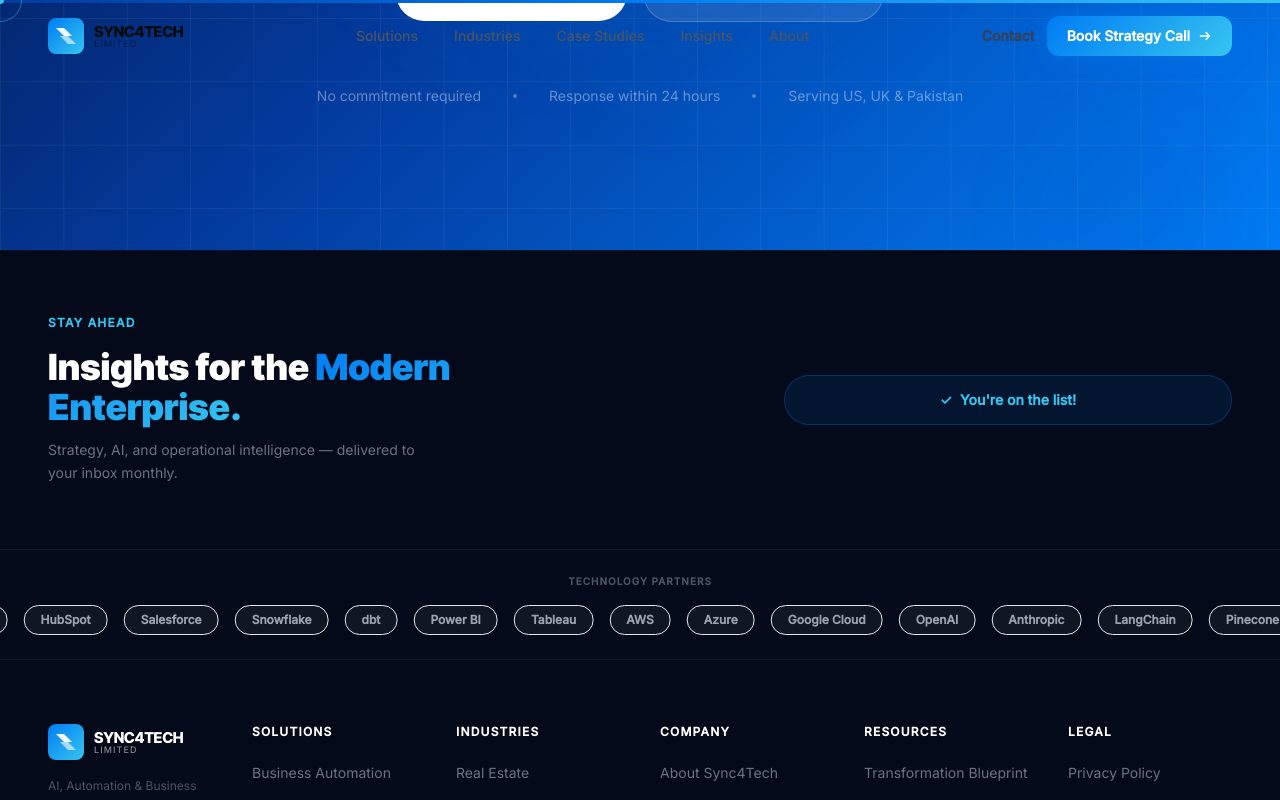
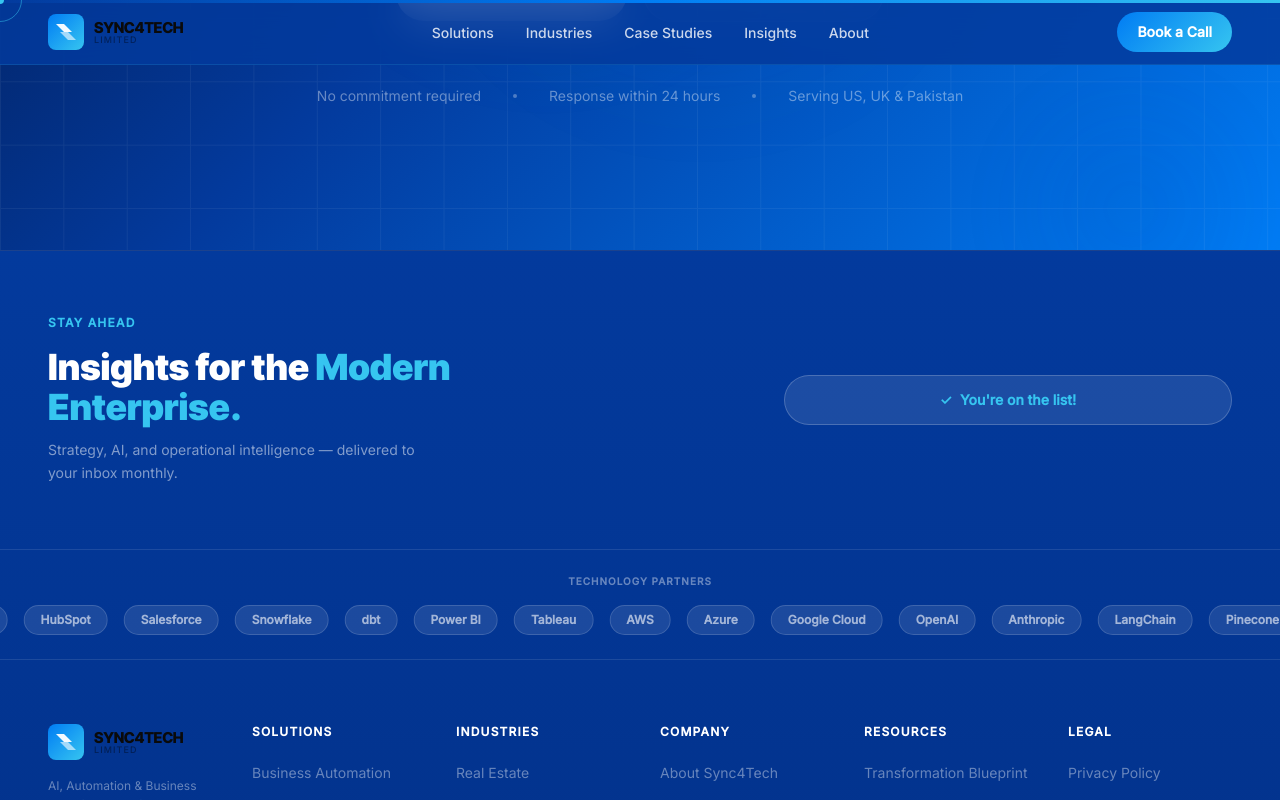
Before and after one commit to Ateeqasif/Sync4Tech-2.0, a Next.js app: page / in a window 1280 px wide. Both pictures are taken after typing "name@example.com" into the empty fields and a click on the button "Subscribe". Shown: the part 11525-12325 px from the top of the page. Before the commit the page ends 12000 px from the top, so only its background shows below. After the commit the page ends 12000 px from the top, so only its background shows below. Built offline with nearby package versions, Linux system fonts and the light colour scheme.

Commit message:
style: replace all black backgrounds with brand blue shades across sections, nav, footer

```diff
--- a/src/app/globals.css
+++ b/src/app/globals.css
@@ -17,7 +17,7 @@
 body {
   font-family: var(--font-inter), system-ui, sans-serif;
   -webkit-font-smoothing: antialiased;
-  background: #000;
+  background: #ffffff;
   color: #fff;
   overflow-x: hidden;
 }
@@ -41,10 +41,10 @@
 
 /* Glass nav */
 .glass-nav {
-  background: rgba(0, 0, 0, 0.7);
+  background: rgba(3, 58, 157, 0.85);
   backdrop-filter: blur(20px);
   -webkit-backdrop-filter: blur(20px);
-  border-bottom: 1px solid rgba(255, 255, 255, 0.06);
+  border-bottom: 1px solid rgba(54, 197, 240, 0.15);
 }
 
 /* Layout */
--- a/src/components/Footer.tsx
+++ b/src/components/Footer.tsx
@@ -38,22 +38,22 @@
   }
 
   return (
-    <footer className="bg-[#050a1a] border-t border-white/5">
+    <footer style={{ background: 'linear-gradient(180deg, #033a9d 0%, #022d80 100%)' }} className="border-t border-white/10">
       {/* Top statement band */}
-      <div className="border-b border-white/5">
+      <div className="border-b border-white/10">
         <div className="section-container py-16 flex flex-col lg:flex-row items-start lg:items-center justify-between gap-10">
           <div className="max-w-xl">
             <p className="text-xs text-[#36c5f0] font-semibold tracking-widest uppercase mb-4">Stay Ahead</p>
             <h3 className="font-inter-tight font-black text-white text-3xl md:text-4xl leading-tight">
-              Insights for the <span className="gradient-text">Modern Enterprise.</span>
+              Insights for the <span style={{ color: '#36c5f0' }}>Modern Enterprise.</span>
             </h3>
-            <p className="text-gray-500 mt-3 text-sm leading-relaxed max-w-sm">
+            <p className="text-white/50 mt-3 text-sm leading-relaxed max-w-sm">
               Strategy, AI, and operational intelligence — delivered to your inbox monthly.
             </p>
           </div>
           <form onSubmit={handleSubmit} className="flex flex-col sm:flex-row gap-3 w-full max-w-md">
             {submitted ? (
-              <div className="flex-1 flex items-center justify-center gap-2 bg-[#007cf4]/10 border border-[#007cf4]/30 rounded-full px-6 py-3.5 text-[#36c5f0] text-sm font-semibold">
+              <div className="flex-1 flex items-center justify-center gap-2 bg-white/10 border border-white/20 rounded-full px-6 py-3.5 text-[#36c5f0] text-sm font-semibold">
                 <span>✓</span> You&apos;re on the list!
               </div>
             ) : (
@@ -63,11 +63,12 @@
                   value={email}
                   onChange={e => setEmail(e.target.value)}
                   placeholder="Enter your work email"
-                  className="flex-1 bg-white/5 border border-white/10 rounded-full px-5 py-3.5 text-white text-sm placeholder-gray-600 focus:outline-none focus:border-[#007cf4]/50 transition-colors"
+                  className="flex-1 bg-white/10 border border-white/15 rounded-full px-5 py-3.5 text-white text-sm placeholder-white/30 focus:outline-none focus:border-[#36c5f0]/60 transition-colors"
                 />
                 <button
                   type="submit"
-                  className="bg-[#007cf4] hover:bg-[#36c5f0] text-white font-semibold text-sm px-6 py-3.5 rounded-full transition-colors whitespace-nowrap"
+                  className="text-[#033a9d] font-semibold text-sm px-6 py-3.5 rounded-full transition-colors whitespace-nowrap"
+                  style={{ background: 'linear-gradient(135deg, #36c5f0 0%, #007cf4 100%)' }}
                 >
                   Subscribe
                 </button>
@@ -78,12 +79,12 @@
       </div>
 
       {/* Tech partner marquee */}
-      <div className="border-b border-white/5 py-6 overflow-hidden">
-        <p className="text-center text-[10px] text-gray-600 font-semibold uppercase tracking-widest mb-4">Technology Partners</p>
+      <div className="border-b border-white/10 py-6 overflow-hidden">
+        <p className="text-center text-[10px] text-white/40 font-semibold uppercase tracking-widest mb-4">Technology Partners</p>
         <div className="relative">
           <div className="flex gap-4 animate-marquee whitespace-nowrap">
             {[...techStack, ...techStack].map((t, i) => (
-              <span key={i} className="inline-flex items-center gap-1.5 bg-white/5 border border-white/8 rounded-full px-4 py-1.5 text-xs font-semibold text-gray-400 hover:text-[#36c5f0] hover:border-[#36c5f0]/30 transition-colors cursor-default shrink-0">
+              <span key={i} className="inline-flex items-center bg-white/10 border border-white/15 rounded-full px-4 py-1.5 text-xs font-semibold text-white/60 hover:text-[#36c5f0] hover:border-[#36c5f0]/40 transition-colors cursor-default shrink-0">
                 {t}
               </span>
             ))}
@@ -94,85 +95,50 @@
       {/* Main link grid */}
       <div className="section-container py-16">
         <div className="grid grid-cols-2 md:grid-cols-3 lg:grid-cols-6 gap-10">
-          {/* Brand col */}
           <div className="col-span-2 md:col-span-3 lg:col-span-1">
-            <Logo variant="full" theme="dark" />
-            <p className="text-gray-600 text-xs leading-relaxed mt-4 mb-6 max-w-[200px]">
+            <Logo variant="full" theme="light" />
+            <p className="text-white/40 text-xs leading-relaxed mt-4 mb-6 max-w-[200px]">
               AI, Automation & Business Transformation for ambitious organizations.
             </p>
             <div className="flex gap-2">
               {['in', 'X', 'yt'].map(s => (
-                <a key={s} href="#" className="w-8 h-8 rounded-full border border-white/10 flex items-center justify-center text-gray-600 hover:text-white hover:border-white/30 transition-colors text-[10px] font-bold">
+                <a key={s} href="#" className="w-8 h-8 rounded-full border border-white/20 flex items-center justify-center text-white/40 hover:text-white hover:border-white/50 transition-colors text-[10px] font-bold">
                   {s}
                 </a>
               ))}
             </div>
           </div>
 
-          <div>
-            <h4 className="text-white text-xs font-semibold uppercase tracking-widest mb-5">Solutions</h4>
-            <ul className="flex flex-col gap-2.5">
-              {solutions.map(l => (
-                <li key={l}><a href="#" className="text-gray-500 text-sm hover:text-white transition-colors">{l}</a></li>
-              ))}
-            </ul>
-          </div>
-
-          <div>
-            <h4 className="text-white text-xs font-semibold uppercase tracking-widest mb-5">Industries</h4>
-            <ul className="flex flex-col gap-2.5">
-              {industries.map(l => (
-                <li key={l}><a href="#" className="text-gray-500 text-sm hover:text-white transition-colors">{l}</a></li>
-              ))}
-            </ul>
-          </div>
-
-          <div>
-            <h4 className="text-white text-xs font-semibold uppercase tracking-widest mb-5">Company</h4>
-            <ul className="flex flex-col gap-2.5">
-              {company.map(l => (
-                <li key={l}><a href="#" className="text-gray-500 text-sm hover:text-white transition-colors">{l}</a></li>
-              ))}
-            </ul>
-          </div>
-
-          <div>
-            <h4 className="text-white text-xs font-semibold uppercase tracking-widest mb-5">Resources</h4>
-            <ul className="flex flex-col gap-2.5">
-              {resources.map(l => (
-                <li key={l}><a href="#" className="text-gray-500 text-sm hover:text-white transition-colors">{l}</a></li>
-              ))}
-            </ul>
-          </div>
-
-          <div>
-            <h4 className="text-white text-xs font-semibold uppercase tracking-widest mb-5">Legal</h4>
-            <ul className="flex flex-col gap-2.5">
-              {legal.map(l => (
-                <li key={l}><a href="#" className="text-gray-500 text-sm hover:text-white transition-colors">{l}</a></li>
-              ))}
-            </ul>
-          </div>
+          {[['Solutions', solutions], ['Industries', industries], ['Company', company], ['Resources', resources], ['Legal', legal]].map(([title, links]) => (
+            <div key={title as string}>
+              <h4 className="text-white text-xs font-semibold uppercase tracking-widest mb-5">{title as string}</h4>
+              <ul className="flex flex-col gap-2.5">
+                {(links as string[]).map(l => (
+                  <li key={l}><a href="#" className="text-white/40 text-sm hover:text-white transition-colors">{l}</a></li>
+                ))}
+              </ul>
+            </div>
+          ))}
         </div>
       </div>
 
       {/* Certifications + Locations */}
-      <div className="border-t border-white/5">
+      <div className="border-t border-white/10">
         <div className="section-container py-10">
           <div className="flex flex-wrap gap-3 justify-center mb-10">
             {certs.map(c => (
-              <div key={c.label} className="flex items-center gap-2 bg-white/5 border border-white/8 rounded-full px-4 py-2">
+              <div key={c.label} className="flex items-center gap-2 bg-white/10 border border-white/15 rounded-full px-4 py-2">
                 <span className="text-sm">{c.icon}</span>
-                <span className="text-xs font-semibold text-gray-300">{c.label}</span>
+                <span className="text-xs font-semibold text-white/70">{c.label}</span>
               </div>
             ))}
           </div>
           <div className="grid grid-cols-1 sm:grid-cols-3 gap-4 max-w-xl mx-auto">
             {locations.map(loc => (
-              <div key={loc.city} className="bg-white/3 border border-white/8 rounded-xl p-4 text-center">
+              <div key={loc.city} className="bg-white/10 border border-white/15 rounded-xl p-4 text-center">
                 <div className="text-3xl mb-2">{loc.flag}</div>
                 <div className="text-white font-semibold text-sm">{loc.city}</div>
-                <div className="text-gray-600 text-xs mt-0.5">{loc.detail}</div>
+                <div className="text-white/40 text-xs mt-0.5">{loc.detail}</div>
               </div>
             ))}
           </div>
@@ -180,15 +146,15 @@
       </div>
 
       {/* Bottom bar */}
-      <div className="border-t border-white/5">
+      <div className="border-t border-white/10">
         <div className="section-container py-6 flex flex-col sm:flex-row items-center justify-between gap-4">
-          <p className="text-gray-700 text-xs">
+          <p className="text-white/30 text-xs">
             © {new Date().getFullYear()} Sync4Tech Limited. All rights reserved.
           </p>
           <div className="flex items-center gap-6">
-            <a href="#" className="text-gray-700 text-xs hover:text-gray-400 transition-colors">Privacy</a>
-            <a href="#" className="text-gray-700 text-xs hover:text-gray-400 transition-colors">Terms</a>
-            <a href="#" className="text-gray-700 text-xs hover:text-gray-400 transition-colors">Cookies</a>
+            <a href="#" className="text-white/30 text-xs hover:text-white/70 transition-colors">Privacy</a>
+            <a href="#" className="text-white/30 text-xs hover:text-white/70 transition-colors">Terms</a>
+            <a href="#" className="text-white/30 text-xs hover:text-white/70 transition-colors">Cookies</a>
           </div>
         </div>
       </div>
--- a/src/components/Navigation.tsx
+++ b/src/components/Navigation.tsx
@@ -1,6 +1,6 @@
 'use client'
 
-import { useState, useEffect } from 'react'
+import { useState, useCallback, useRef } from 'react'
 import { motion, AnimatePresence } from 'framer-motion'
 import Logo from './Logo'
 
@@ -9,116 +9,96 @@
   { label: 'Industries', href: '#industries' },
   { label: 'Case Studies', href: '#case-studies' },
   { label: 'Insights', href: '#insights' },
-  { label: 'About', href: '#about' },
+  { label: 'About', href: '#why' },
 ]
 
 export default function Navigation() {
-  const [scrolled, setScrolled] = useState(false)
-  const [menuOpen, setMenuOpen] = useState(false)
-
-  useEffect(() => {
-    const handleScroll = () => setScrolled(window.scrollY > 30)
-    window.addEventListener('scroll', handleScroll, { passive: true })
-    return () => window.removeEventListener('scroll', handleScroll)
-  }, [])
+  const [mobileOpen, setMobileOpen] = useState(false)
 
   return (
-    <>
-      <motion.nav
-        className={`fixed top-0 left-0 right-0 z-50 transition-all duration-500 ${
-          scrolled ? 'glass-nav' : 'bg-transparent'
-        }`}
-        initial={{ y: -100, opacity: 0 }}
-        animate={{ y: 0, opacity: 1 }}
-        transition={{ duration: 0.7, ease: [0.22, 1, 0.36, 1] }}
-      >
-        <div className="section-container">
-          <div className="flex items-center justify-between h-[72px]">
-            <a href="#" aria-label="Sync4Tech Home">
-              <Logo theme={scrolled ? 'light' : 'light'} />
-            </a>
+    <header className="fixed top-0 left-0 right-0 z-50 glass-nav">
+      <div className="section-container">
+        <nav className="flex items-center justify-between h-16">
+          <Logo variant="full" theme="light" />
 
-            <div className="hidden lg:flex items-center gap-1">
-              {navLinks.map((link) => (
+          {/* Desktop links */}
+          <ul className="hidden md:flex items-center gap-8">
+            {navLinks.map((link, i) => (
+              <motion.li
+                key={link.label}
+                initial={{ opacity: 0, y: -8 }}
+                animate={{ opacity: 1, y: 0 }}
+                transition={{ duration: 0.4, delay: 0.1 + i * 0.07 }}
+              >
+                <a
+                  href={link.href}
+                  className="text-white/80 hover:text-white text-sm font-medium transition-colors duration-200"
+                >
+                  {link.label}
+                </a>
+              </motion.li>
+            ))}
+          </ul>
+
+          {/* CTA */}
+          <motion.a
+            href="#contact"
+            className="hidden md:inline-flex items-center gap-2 px-5 py-2.5 rounded-full text-sm font-semibold text-white transition-all duration-300"
+            style={{ background: 'linear-gradient(135deg, #007cf4 0%, #36c5f0 100%)' }}
+            initial={{ opacity: 0 }}
+            animate={{ opacity: 1 }}
+            transition={{ duration: 0.5, delay: 0.5 }}
+            whileHover={{ scale: 1.03 }}
+          >
+            Book a Call
+          </motion.a>
+
+          {/* Mobile toggle */}
+          <button
+            className="md:hidden w-8 h-8 flex flex-col items-center justify-center gap-1.5"
+            onClick={() => setMobileOpen(o => !o)}
+          >
+            <span className={`w-5 h-0.5 bg-white transition-all duration-300 ${mobileOpen ? 'rotate-45 translate-y-2' : ''}`} />
+            <span className={`w-5 h-0.5 bg-white transition-all duration-300 ${mobileOpen ? 'opacity-0' : ''}`} />
+            <span className={`w-5 h-0.5 bg-white transition-all duration-300 ${mobileOpen ? '-rotate-45 -translate-y-2' : ''}`} />
+          </button>
+        </nav>
+      </div>
+
+      {/* Mobile menu */}
+      <AnimatePresence>
+        {mobileOpen && (
+          <motion.div
+            initial={{ opacity: 0, height: 0 }}
+            animate={{ opacity: 1, height: 'auto' }}
+            exit={{ opacity: 0, height: 0 }}
+            transition={{ duration: 0.3, ease: [0.22, 1, 0.36, 1] }}
+            className="md:hidden overflow-hidden border-t border-white/10"
+            style={{ background: 'rgba(3, 58, 157, 0.97)' }}
+          >
+            <div className="section-container py-6 flex flex-col gap-4">
+              {navLinks.map(link => (
                 <a
                   key={link.label}
                   href={link.href}
-                  className="px-4 py-2 text-sm font-medium text-gray-600 hover:text-brand-navy rounded-lg hover:bg-brand-blue/5 transition-all duration-200"
+                  className="text-white/80 hover:text-white text-base font-medium transition-colors py-1"
+                  onClick={() => setMobileOpen(false)}
                 >
                   {link.label}
                 </a>
               ))}
-            </div>
-
-            <div className="hidden lg:flex items-center gap-3">
-              <a href="#contact" className="text-sm font-semibold text-gray-700 hover:text-brand-navy transition-colors">
-                Contact
-              </a>
               <a
                 href="#contact"
-                className="btn-glow inline-flex items-center gap-2 text-white text-sm font-semibold px-5 py-2.5 rounded-xl transition-all duration-300"
-                style={{ background: 'linear-gradient(135deg, #007cf4, #36c5f0)' }}
+                className="inline-flex items-center justify-center px-5 py-3 rounded-full text-sm font-semibold text-white mt-2"
+                style={{ background: 'linear-gradient(135deg, #007cf4 0%, #36c5f0 100%)' }}
+                onClick={() => setMobileOpen(false)}
               >
-                Book Strategy Call
-                <svg width="14" height="14" viewBox="0 0 14 14" fill="none">
-                  <path d="M2.5 7h9M8 3.5l3.5 3.5L8 10.5" stroke="currentColor" strokeWidth="1.5" strokeLinecap="round" strokeLinejoin="round"/>
-                </svg>
+                Book a Call
               </a>
-            </div>
-
-            <button
-              className="lg:hidden w-10 h-10 flex flex-col items-center justify-center gap-[5px] rounded-lg hover:bg-black/5 transition-colors"
-              onClick={() => setMenuOpen(!menuOpen)}
-              aria-label="Toggle menu"
-            >
-              <span className={`w-5 h-0.5 bg-gray-800 rounded transition-all duration-300 origin-center ${menuOpen ? 'rotate-45 translate-y-[7px]' : ''}`} />
-              <span className={`w-5 h-0.5 bg-gray-800 rounded transition-all duration-300 ${menuOpen ? 'opacity-0 scale-x-0' : ''}`} />
-              <span className={`w-5 h-0.5 bg-gray-800 rounded transition-all duration-300 origin-center ${menuOpen ? '-rotate-45 -translate-y-[7px]' : ''}`} />
-            </button>
-          </div>
-        </div>
-      </motion.nav>
-
-      <AnimatePresence>
-        {menuOpen && (
-          <motion.div
-            className="fixed inset-0 z-40 bg-white"
-            initial={{ opacity: 0, clipPath: 'circle(0% at top right)' }}
-            animate={{ opacity: 1, clipPath: 'circle(150% at top right)' }}
-            exit={{ opacity: 0, clipPath: 'circle(0% at top right)' }}
-            transition={{ duration: 0.4, ease: [0.22, 1, 0.36, 1] }}
-          >
-            <div className="section-container pt-24 pb-10 flex flex-col h-full">
-              <div className="flex flex-col gap-2 flex-1">
-                {[...navLinks, { label: 'Contact', href: '#contact' }].map((link, i) => (
-                  <motion.a
-                    key={link.label}
-                    href={link.href}
-                    className="text-4xl font-inter-tight font-black text-gray-900 hover:text-brand-blue transition-colors py-3 border-b border-gray-100"
-                    initial={{ opacity: 0, x: -30 }}
-                    animate={{ opacity: 1, x: 0 }}
-                    transition={{ delay: 0.1 + i * 0.06 }}
-                    onClick={() => setMenuOpen(false)}
-                  >
-                    {link.label}
-                  </motion.a>
-                ))}
-              </div>
-              <motion.a
-                href="#contact"
-                className="mt-8 flex items-center justify-center text-white font-bold text-lg py-4 rounded-2xl"
-                style={{ background: 'linear-gradient(135deg, #033a9d, #007cf4)' }}
-                initial={{ opacity: 0, y: 20 }}
-                animate={{ opacity: 1, y: 0 }}
-                transition={{ delay: 0.4 }}
-                onClick={() => setMenuOpen(false)}
-              >
-                Book Strategy Call
-              </motion.a>
             </div>
           </motion.div>
         )}
       </AnimatePresence>
-    </>
+    </header>
   )
 }
```
Also changed, not shown: src/components/sections/ExecutionGap.tsx (+16 -39 lines), src/components/sections/IntelligentBusiness.tsx (+43 -32 lines), src/components/sections/TransformationJourney.tsx (+55 -20 lines).
